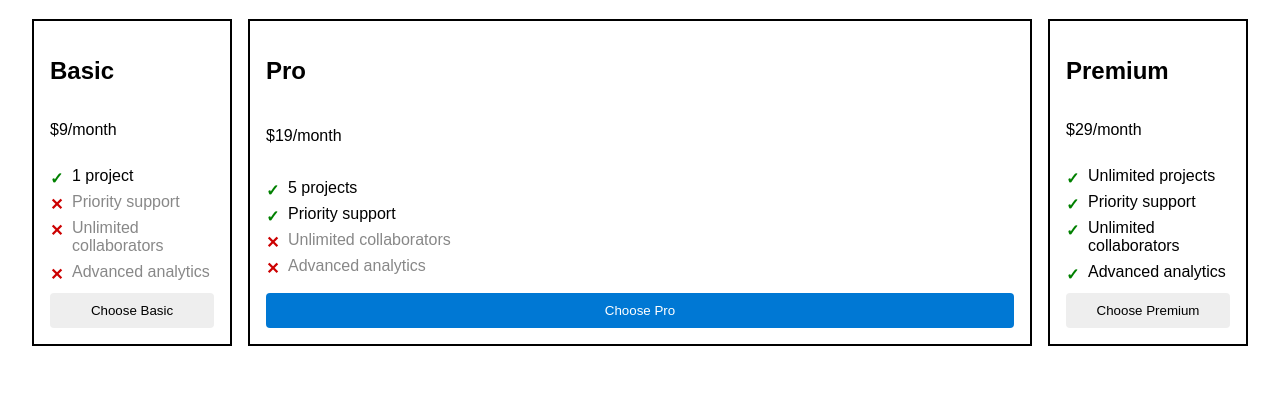
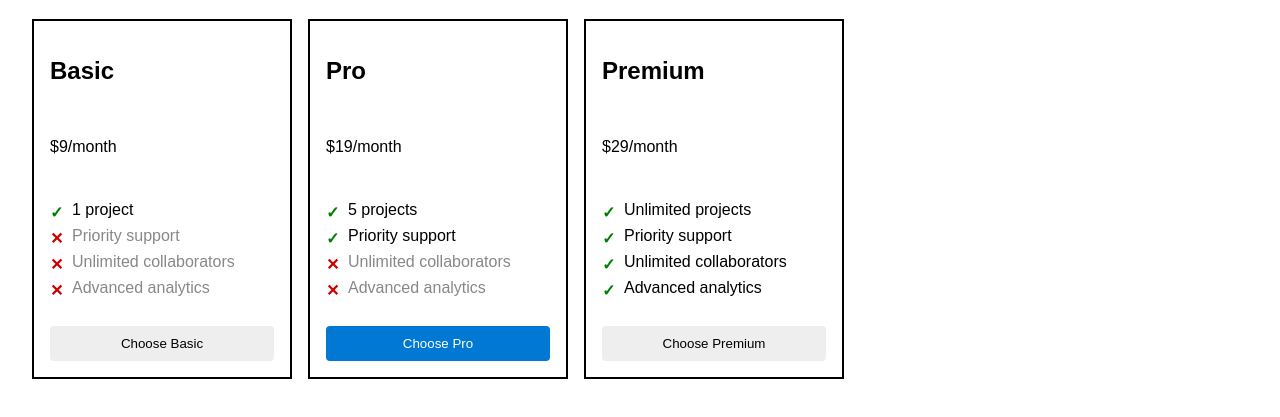
Before and after one commit to doqa-io/pricing-plan-design, a plain HTML site: page index.html in a window 1280 px wide. Shown: the part 93-510 px from the top of the page. Drawn offline with Linux system fonts and the light colour scheme.

Commit message:
Refactor pricing card styles for improved layout and hover effects

```diff
--- a/styles.css
+++ b/styles.css
@@ -27,10 +27,14 @@ body {
 	display: flex;
 	flex-direction: column;
 	justify-content: space-between;
-	flex: 0 0 200px;
+	width: 260px;
+	height: 360px;
+	flex: 0 0 260px;
 	border: 2px solid black;
 	padding: 16px;
 	box-sizing: border-box;
+	transition: transform 200ms ease, box-shadow 200ms ease;
+	transform-origin: center top;
 }
 
 .action-btn {
@@ -71,11 +75,27 @@ body {
 
 .pro-plan {
 	order: 2;
-	flex-grow: 2;
 }
 
 .premium-plan {
 	order: 3;
+}
+
+/* Hover grow: keep layout stable by scaling the card, elevate with z-index */
+.pricing-card:hover,
+.pricing-card:focus-within {
+	transform: scale(1.06);
+	box-shadow: 0 8px 20px rgba(0,0,0,0.12);
+	z-index: 2;
+}
+
+/* Ensure container allows visible overflow for scaled cards */
+.pricing-container {
+	display: flex;
+	flex-wrap: wrap;
+	gap: 16px;
+	align-items: flex-start;
+	overflow: visible;
 }
 
 /* Feature list styles */
```
